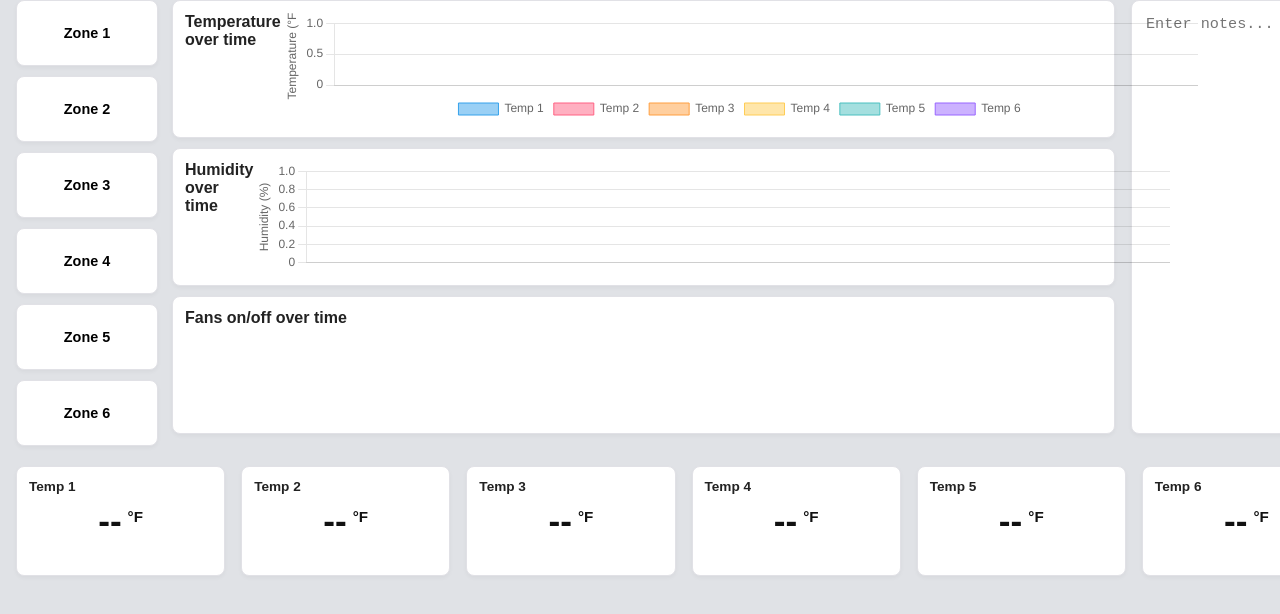
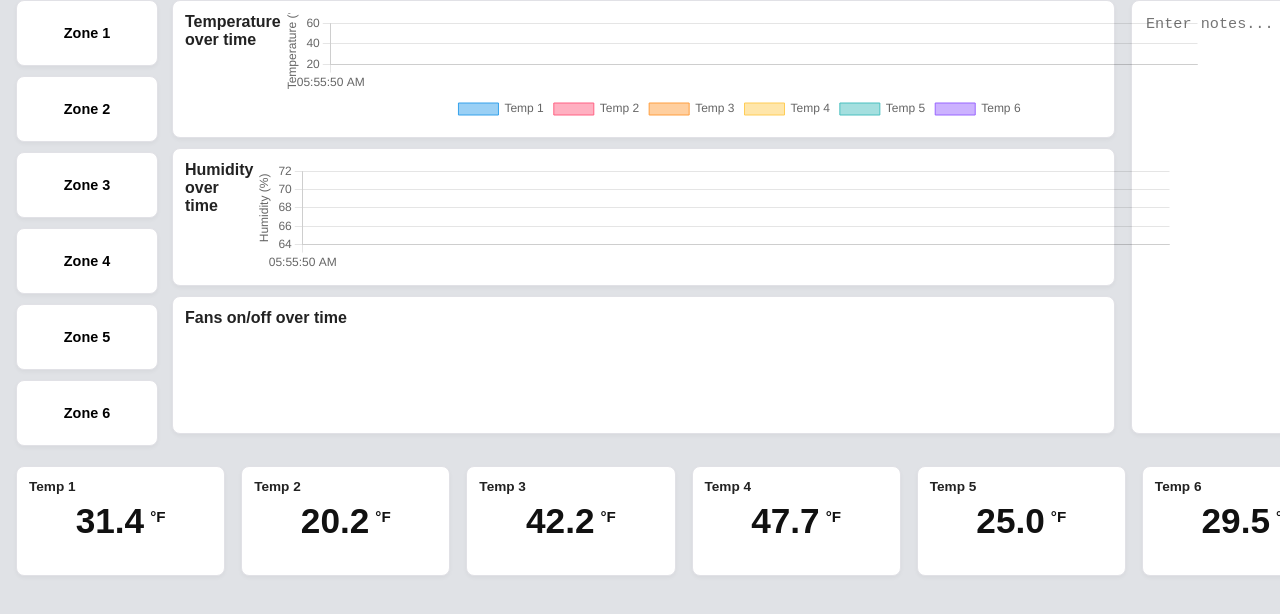
Before and after one commit to Sake-Team/SmartSake, a plain HTML site: page index.html in a window 1280 px wide. Shown: the part 92-706 px from the top of the page. Drawn offline with nearby package versions, Linux system fonts and the light colour scheme.

Commit message:
added auto simulation for live readings outside of runs

```diff
--- a/index.html
+++ b/index.html
@@ -878,6 +878,9 @@
 				window.startTemperatureReading = startTemperatureReading;
 				window.stopTemperatureReading = stopTemperatureReading;
 
+				// 🔸 Always start simulated readings on page load
+				startTemperatureReading();
+
 				// If you want it to auto-run when a run name exists, you can uncomment:
 				// const savedRunName = localStorage.getItem('currentRunName');
 				// if (savedRunName) {
```
